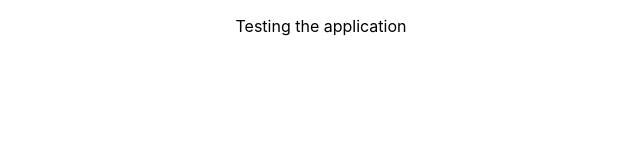
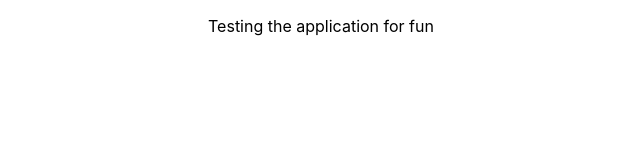
Before and after one commit to Saisiva123/GitOps, a React (Create React App) app: page / in a window 1280 px wide. Shown: the top 160 px of the page, without its empty margins (319-959 px from the left). Built offline with nearby package versions, Linux system fonts and the light colour scheme.

Commit message:
Update App.js

```diff
--- a/src/App.js
+++ b/src/App.js
@@ -3,7 +3,7 @@ import './App.css';
 function App() {
   return (
     <div className="App">
-      <p>Testing the application</p>
+      <p>Testing the application for fun</p>
     </div>
   );
 }
```
